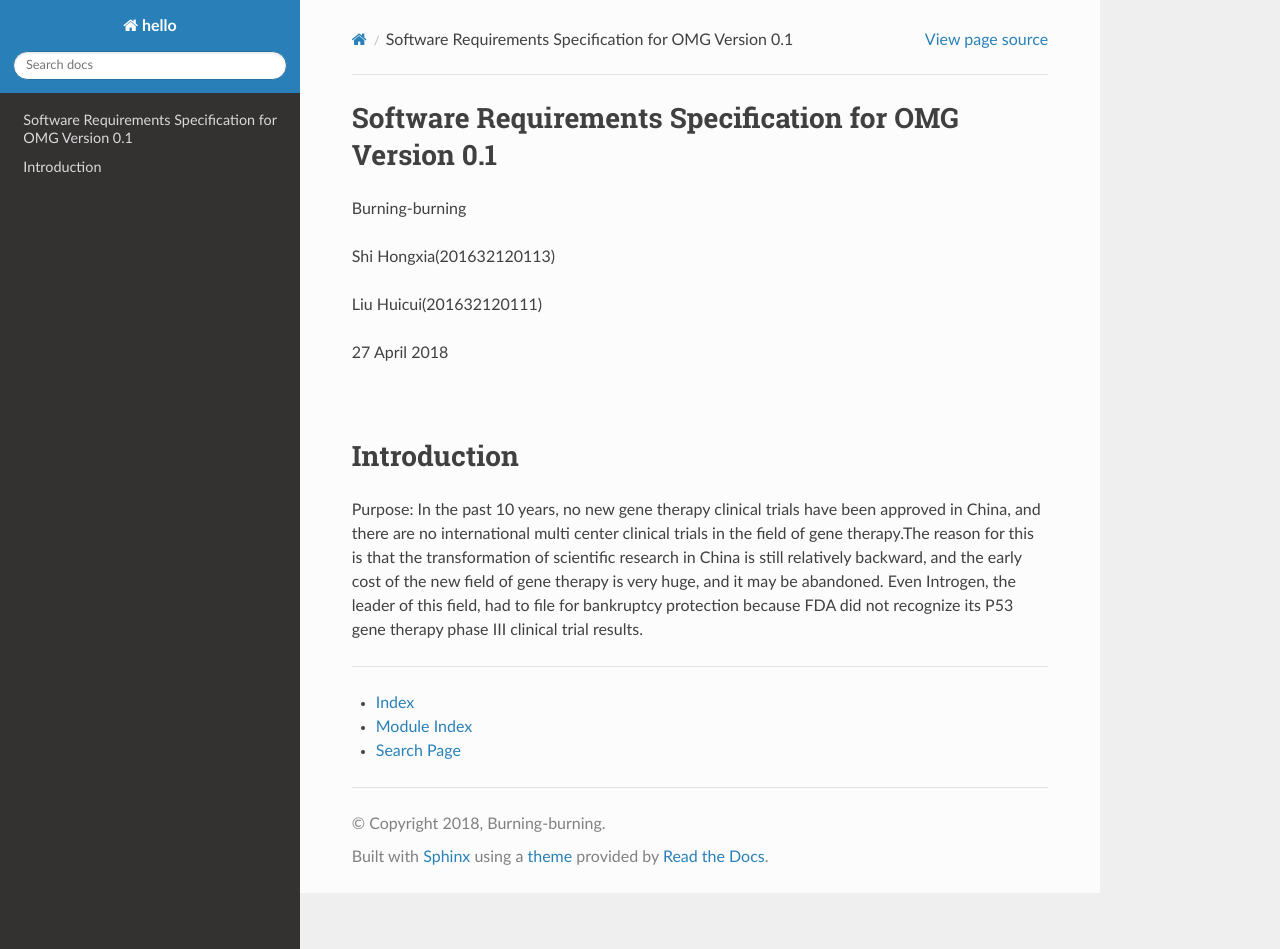
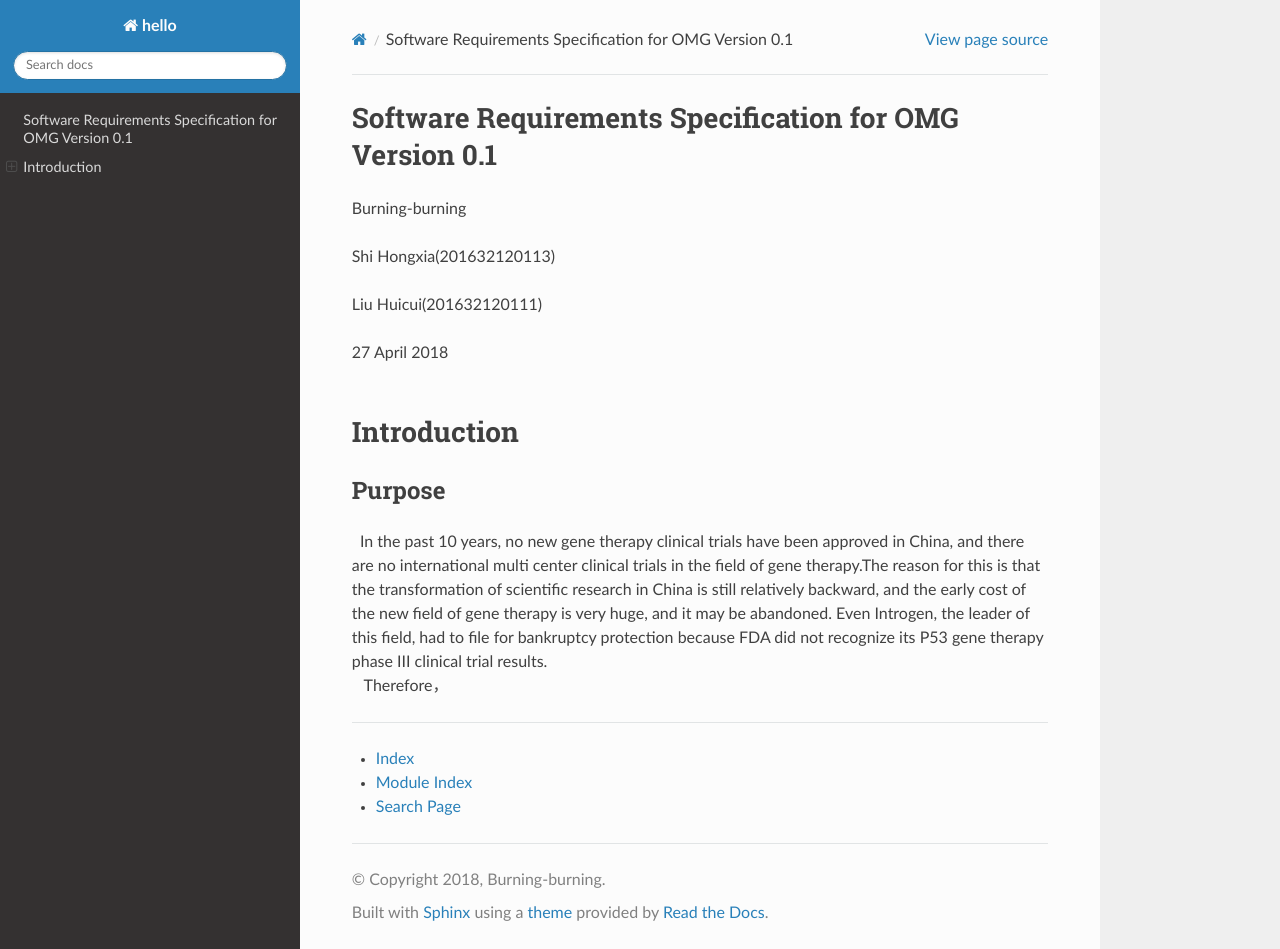
Before and after one commit to Burning-burning/Burning-burning, a Sphinx documentation site: the page built from docs/source/index.rst, in a window 1280 px wide and 949 px high. Built offline with Sphinx 7.4.7 and the Read the Docs theme 2.0.0, drawn with Linux system fonts in a browser that asks for light colours.

Commit message:
Update index.rst

```diff
--- a/docs/source/index.rst
+++ b/docs/source/index.rst
@@ -18,11 +18,12 @@
 |
 | 27 April 2018
 |
-|
-
 Introduction
 ==================
-|  Purpose: In the past 10 years, no new gene therapy clinical trials have been approved in China, and there are no international multi center clinical trials in the field of gene therapy.The reason for this is that the transformation of scientific research in China is still relatively backward, and the early cost of the new field of gene therapy is very huge, and it may be abandoned. Even Introgen, the leader of this field, had to file for bankruptcy protection because FDA did not recognize its P53 gene therapy phase III clinical trial results.
+Purpose
+------------------
+|   In the past 10 years, no new gene therapy clinical trials have been approved in China, and there are no international multi center clinical trials in the field of gene therapy.The reason for this is that the transformation of scientific research in China is still relatively backward, and the early cost of the new field of gene therapy is very huge, and it may be abandoned. Even Introgen, the leader of this field, had to file for bankruptcy protection because FDA did not recognize its P53 gene therapy phase III clinical trial results.
+|    Therefore，
 
 
 ==================
```
